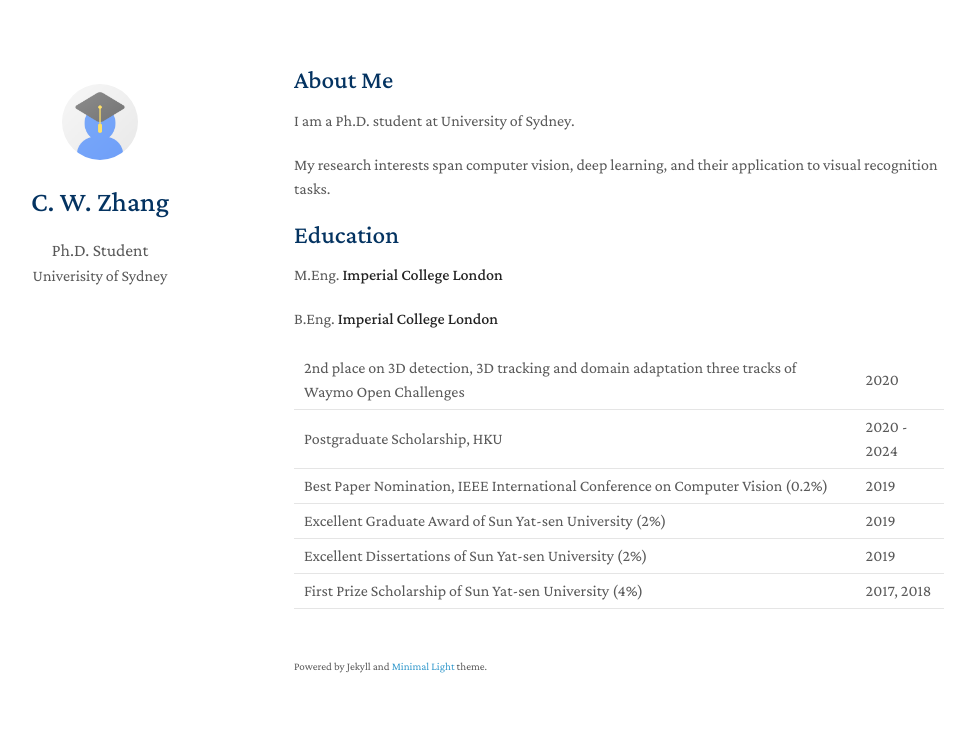
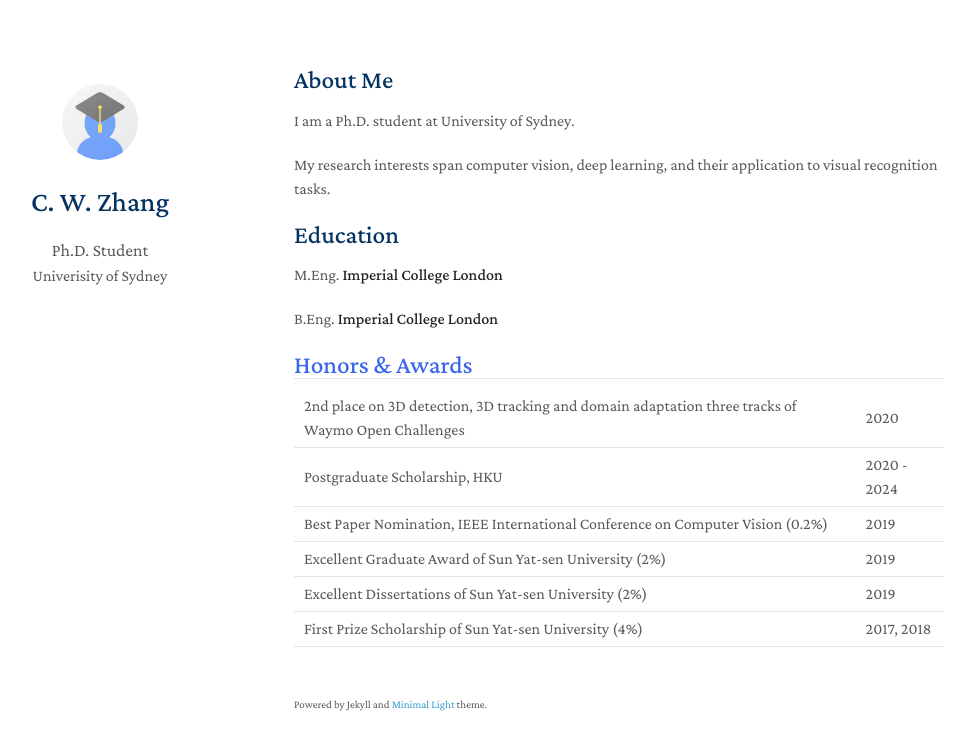
Before and after one commit to charmeleonz/charmeleonz.github.io, a Jekyll site: the page built from index.md, in a window 1280 px wide. Shown: the top 750 px of the page, without its empty margins (176-1151 px from the left). Built offline with Jekyll 4.4.1, drawn with Linux system fonts in a browser that asks for light colours; nearby versions of some CDN libraries; a style sheet for code colours, icons or effects is not loaded; our own code applies the rules of GitHub Pages for plain Markdown files.

Commit message:
Update education.md

```diff
--- a/_includes/education.md
+++ b/_includes/education.md
@@ -4,6 +4,8 @@ M.Eng. **Imperial College London**
 
 B.Eng. **Imperial College London**
 
+<h2 id="honors--awards" style="color:rgb(59, 103, 236)">Honors &amp; Awards</h2>
+<hr style="margin-top:-16px;margin-bottom:10px;" />
 <table style="border-spacing:2px" width="100%">
     <tbody>
     <tr>
```
